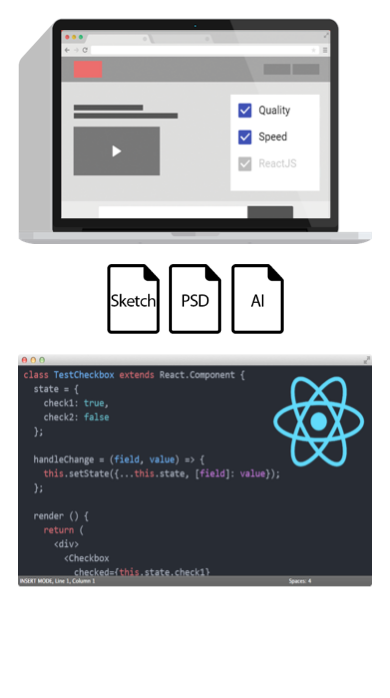
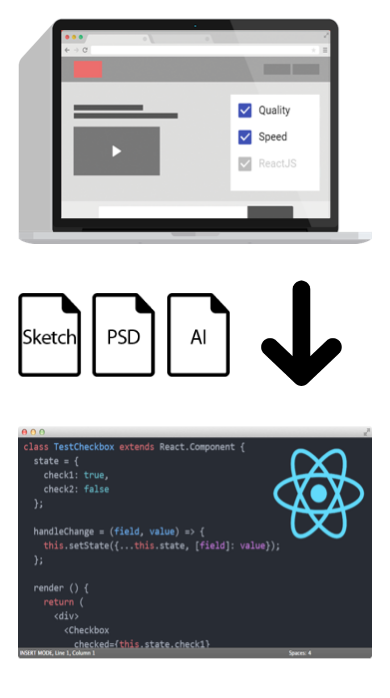
Before and after one commit to hyperh/react-forge-landing, a React app: page / in a window 390 px wide. Shown: the top 698 px of the page. Built offline with nearby package versions, Linux system fonts and the light colour scheme.

Commit message:
Added arrow. Process now responsive.

```diff
--- a/src/Process/index.js
+++ b/src/Process/index.js
@@ -6,13 +6,17 @@ export default class Process extends React.Component {
   render() {
     const laptop = require('../assets/laptop.png'); // eslint-disable-line global-require
     const fileTypes = require('../assets/file-types.png'); // eslint-disable-line global-require
+    const arrow = require('../assets/arrow-right.png'); // eslint-disable-line global-require
     const code = require('../assets/code.png'); // eslint-disable-line global-require
 
     return (
       <div className={styles.container}>
-        <div className={`${styles.process}`}>
+        <div className={styles.process}>
           <img src={laptop} alt="Laptop" className={styles.laptop} />
-          <img src={fileTypes} alt="File Types" className={styles.fileTypes} />
+          <div className={styles.filesAndArrow}>
+            <img src={fileTypes} alt="File Types" className={styles.fileTypes} />
+            <img src={arrow} alt="File Types" className={styles.arrow} />
+          </div>
           <img src={code} alt="Code" className={styles.code} />
         </div>
       </div>
--- a/src/Process/styles.css
+++ b/src/Process/styles.css
@@ -17,12 +17,23 @@
   padding: 0 10px 0 10px;
 }
 
+.filesAndArrow {
+  display: flex;
+  flex-direction: column;
+  width: 20%;
+  justify-content: center;
+}
+
 .laptop {
   width: 40%;
 }
 
 .fileTypes {
-  width: 20%;
+  width: 100%;
+}
+
+.arrow {
+  width: 50%;
 }
 
 .code {
@@ -38,12 +49,23 @@
     padding: 10px 0px 10px 0px;
   }
 
+  .filesAndArrow {
+    flex-direction: row;
+    width: 100%;
+    justify-content: center;
+  }
+
   .laptop,
   .code {
     width: 100%;
   }
 
   .fileTypes {
-    width: 50%;
+    width: 60%;
+  }
+
+  .arrow {
+    width: 40%;
+    transform: rotate(90deg);
   }
 }
```
Also changed, not shown: src/assets/arrow-right.png (added).
